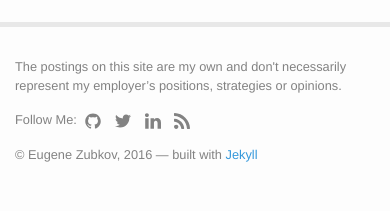
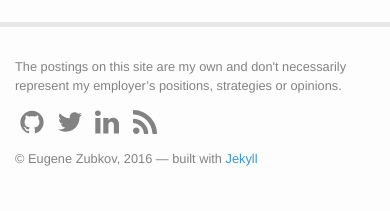
Before and after one commit to evgv/evgv.github.io, a Jekyll site: the page built from index.html, in a window 390 px wide. Shown: the part 2739-2950 px from the top of the page. Built offline with Jekyll 4.4.1, drawn with Linux system fonts in a browser that asks for light colours; nearby versions of some CDN libraries.

Commit message:
Add deffer scripts, add nwe mobile sttyles for footer follo me icons

```diff
--- a/_includes/css.html
+++ b/_includes/css.html
@@ -1 +1 @@
-  <link rel="stylesheet" href="{{ "/css/main.css" | prepend: site.baseurl }}">
+  <link rel="stylesheet" href="{{ "/css/main.css" | prepend: site.baseurl }}" async defer>
--- a/_includes/head.html
+++ b/_includes/head.html
@@ -12,11 +12,11 @@
   <title>{% if page.title %}{{ page.title | escape }}{% else %}{{ site.title | escape }}{% endif %}</title>
   <meta name="description" content="{% if page.excerpt %}{{ page.excerpt | strip_html | strip_newlines | truncate: 160 }}{% else %}{{ site.description }}{% endif %}">
 
-  <link rel="apple-touch-icon" sizes="180x180" href="assets/favicon/apple-touch-icon.png">
-  <link rel="icon" type="image/png" href="assets/favicon/favicon-32x32.png" sizes="32x32">
-  <link rel="icon" type="image/png" href="assets/favicon/favicon-16x16.png" sizes="16x16">
+  <link rel="apple-touch-icon" sizes="180x180" href="/assets/favicon/apple-touch-icon.png">
+  <link rel="icon" type="image/png" href="/assets/favicon/favicon-32x32.png" sizes="32x32">
+  <link rel="icon" type="image/png" href="/assets/favicon/favicon-16x16.png" sizes="16x16">
   <link rel="manifest" href="/manifest.json">
-  <link rel="mask-icon" href="assets/favicon/safari-pinned-tab.svg" color="#5bbad5">
+  <link rel="mask-icon" href="/assets/favicon/safari-pinned-tab.svg" color="#5bbad5">
   <meta name="theme-color" content="#ffffff">
 
   <link rel="canonical" href="{{ page.url | replace:'index.html','' | prepend: site.baseurl | prepend: site.url }}">
--- a/_includes/js.html
+++ b/_includes/js.html
@@ -1 +1 @@
- <script src="https://use.fontawesome.com/300edfe5ce.js" async></script>
+<script src="https://use.fontawesome.com/300edfe5ce.js" async defer></script>
--- a/_sass/_base.scss
+++ b/_sass/_base.scss
@@ -222,6 +222,11 @@ pre {
         height: 16px;
         vertical-align: middle;
 
+        @include media-max-query($on-mobile) {
+            width: 24px;
+            height: 24px;
+        }
+
         path {
             fill: $grey-color;
         }
--- a/_sass/_footer.scss
+++ b/_sass/_footer.scss
@@ -9,6 +9,13 @@
     overflow: hidden;
 
     .followme {
+        > p {
+            > span {
+                @include media-max-query($on-mobile) {
+                    display: none;
+                }
+            }
+        }
         a {
             margin: 0 5px 0 5px;
             text-decoration: none;
--- a/css/main.scss
+++ b/css/main.scss
@@ -31,6 +31,7 @@ $light-blue-main-color: #3498db;
 // Width of the content area
 $content-width:    800px;
 
+$on-mobile:        480px;
 $on-palm:          600px;
 $on-laptop:        800px;
 
```
